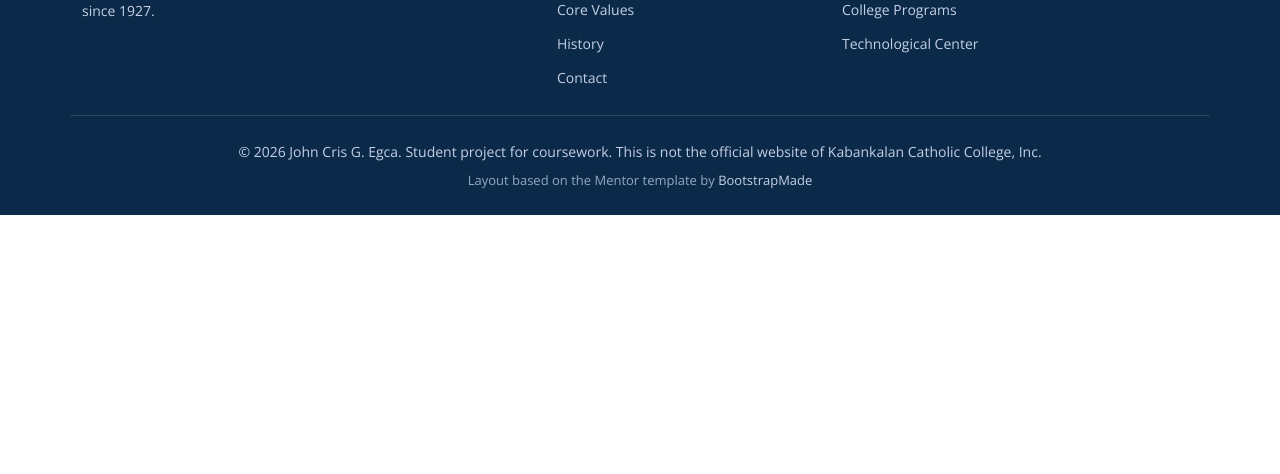
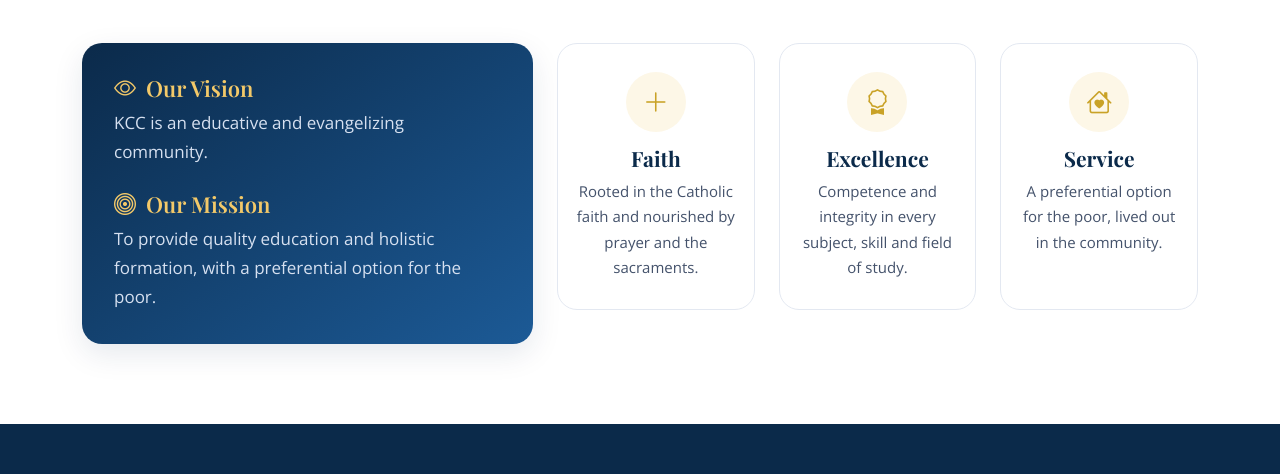
Before and after one commit to JohnCrisEgca/egca-project-2, a plain HTML site: page index.html in a window 1280 px wide. Shown: the part 1816-2290 px from the top of the page. Before the commit the page ends 2031 px from the top, so only its background shows below. Drawn offline with nearby package versions, Linux system fonts and the light colour scheme.

Commit message:
Add vision, mission and formation section

```diff
--- a/assets/css/main.css
+++ b/assets/css/main.css
@@ -328,3 +328,41 @@ section, .section {
   color: var(--navy);
 }
 .counts .stats-item p { margin: 6px 0 0; font-weight: 600; color: var(--gold); text-transform: uppercase; font-size: 13px; letter-spacing: 1px; }
+
+/*--------------------------------------------------------------
+# Vision and mission
+--------------------------------------------------------------*/
+.vm-box {
+  height: 100%;
+  background: linear-gradient(145deg, var(--navy), var(--blue));
+  color: #d6e0f0;
+  border-radius: 20px;
+  padding: 32px;
+  box-shadow: var(--shadow);
+}
+.vm-box h3 { color: var(--gold-light); font-size: 22px; display: flex; align-items: center; gap: 10px; }
+.vm-box p { margin: 6px 0 0; font-size: 17px; }
+.icon-box {
+  height: 100%;
+  text-align: center;
+  background: #fff;
+  border: 1px solid var(--border-color);
+  border-radius: 20px;
+  padding: 28px 18px;
+  transition: transform 0.25s, box-shadow 0.25s;
+}
+.icon-box:hover { transform: translateY(-5px); box-shadow: var(--shadow); }
+.icon-box i {
+  display: inline-flex;
+  align-items: center;
+  justify-content: center;
+  width: 60px;
+  height: 60px;
+  border-radius: 50%;
+  background: var(--cream);
+  color: var(--gold);
+  font-size: 26px;
+  margin-bottom: 14px;
+}
+.icon-box h4 { font-size: 21px; font-weight: 700; }
+.icon-box p { margin: 0; font-size: 15px; }
--- a/index.html
+++ b/index.html
@@ -124,6 +124,39 @@
       </div>
     </section><!-- /Counts Section -->
 
+    <!-- Vision & Mission Section -->
+    <section id="vision" class="vision section">
+      <div class="container">
+        <div class="section-title" data-aos="fade-up">
+          <h2>Who We Are</h2>
+          <p>Vision, Mission and Formation</p>
+        </div>
+        <div class="row gy-4">
+          <div class="col-lg-5" data-aos="fade-up" data-aos-delay="100">
+            <div class="vm-box">
+              <h3><i class="bi bi-eye"></i> Our Vision</h3>
+              <p>KCC is an educative and evangelizing community.</p>
+              <h3 class="mt-4"><i class="bi bi-bullseye"></i> Our Mission</h3>
+              <p>To provide quality education and holistic formation, with a preferential option for the poor.</p>
+            </div>
+          </div>
+          <div class="col-lg-7">
+            <div class="row gy-4">
+              <div class="col-md-4" data-aos="fade-up" data-aos-delay="150">
+                <div class="icon-box"><i class="bi bi-plus-lg"></i><h4>Faith</h4><p>Rooted in the Catholic faith and nourished by prayer and the sacraments.</p></div>
+              </div>
+              <div class="col-md-4" data-aos="fade-up" data-aos-delay="250">
+                <div class="icon-box"><i class="bi bi-award"></i><h4>Excellence</h4><p>Competence and integrity in every subject, skill and field of study.</p></div>
+              </div>
+              <div class="col-md-4" data-aos="fade-up" data-aos-delay="350">
+                <div class="icon-box"><i class="bi bi-house-heart"></i><h4>Service</h4><p>A preferential option for the poor, lived out in the community.</p></div>
+              </div>
+            </div>
+          </div>
+        </div>
+      </div>
+    </section><!-- /Vision & Mission Section -->
+
   </main>
 
   <footer id="footer" class="footer">
```
